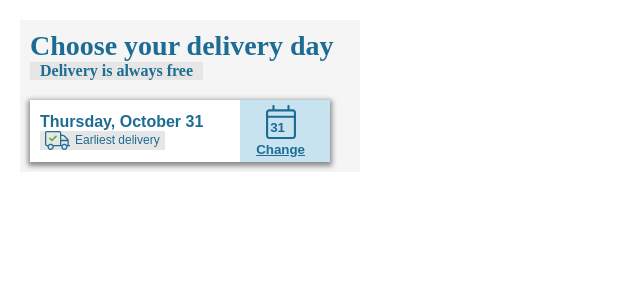
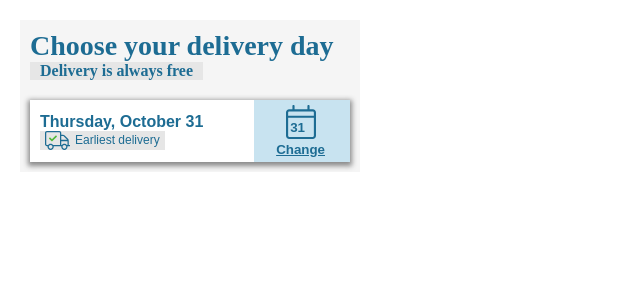
Before and after one commit to puscasurazvan/butternut, a React (Create React App) app: page / in a window 1280 px wide. Shown: the top 300 px of the page, without its empty margins (0-640 px from the left). Built offline with nearby package versions, Linux system fonts and the light colour scheme.

Commit message:
small ui changes

```diff
--- a/src/components/ButtonWrapper/ButtonWrapper.scss
+++ b/src/components/ButtonWrapper/ButtonWrapper.scss
@@ -1,5 +1,5 @@
 .change-delivery {
-  width: 300px;
+  width: 320px;
   margin-top: 20px;
   border: none;
   box-shadow: 0 2px 5px 2px rgb(139, 139, 139);
--- a/src/components/DatePicker/DatePicker.scss
+++ b/src/components/DatePicker/DatePicker.scss
@@ -20,7 +20,7 @@
   }
 
   &__tile--active {
-    background-color: rgb(230, 108, 85);
+    background: rgb(230, 108, 85);
     color: white;
   }
 }
```
Also changed, not shown: 1 other file (tests, documents, lock files or other folders).
